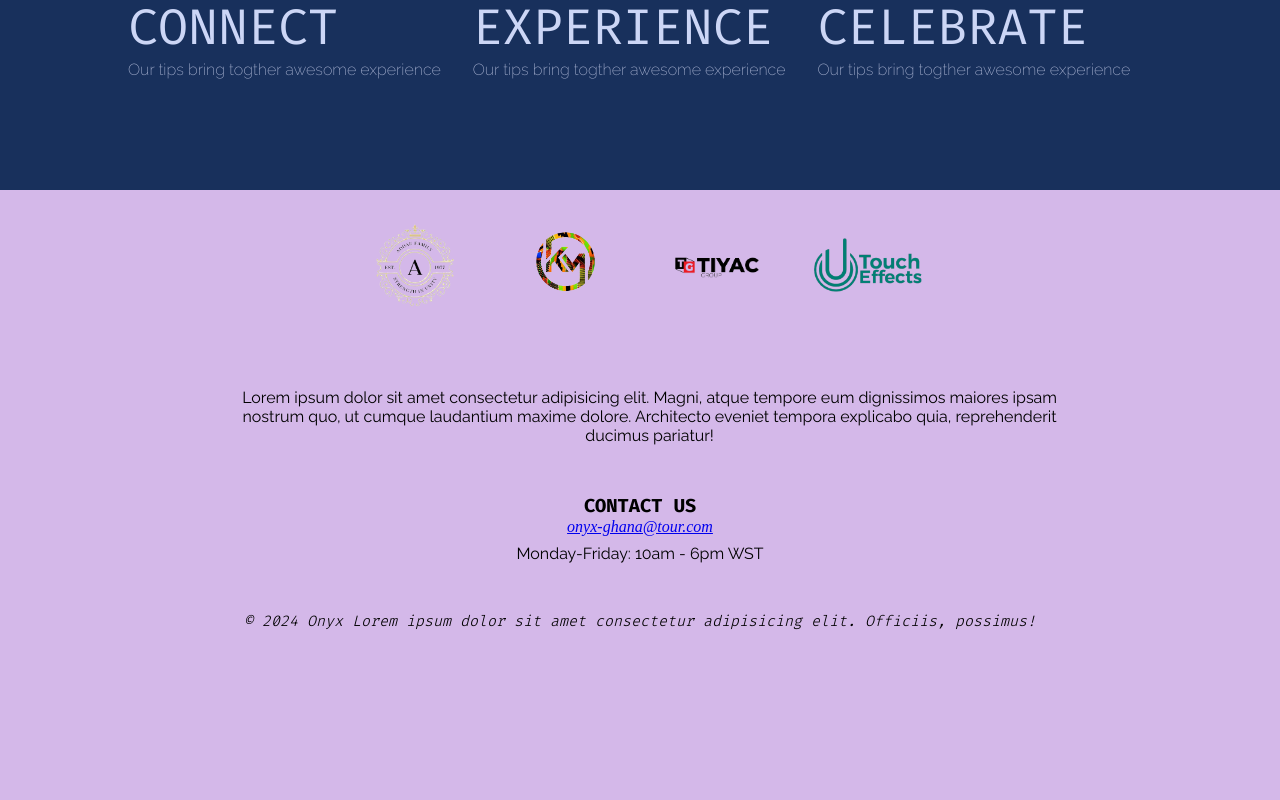
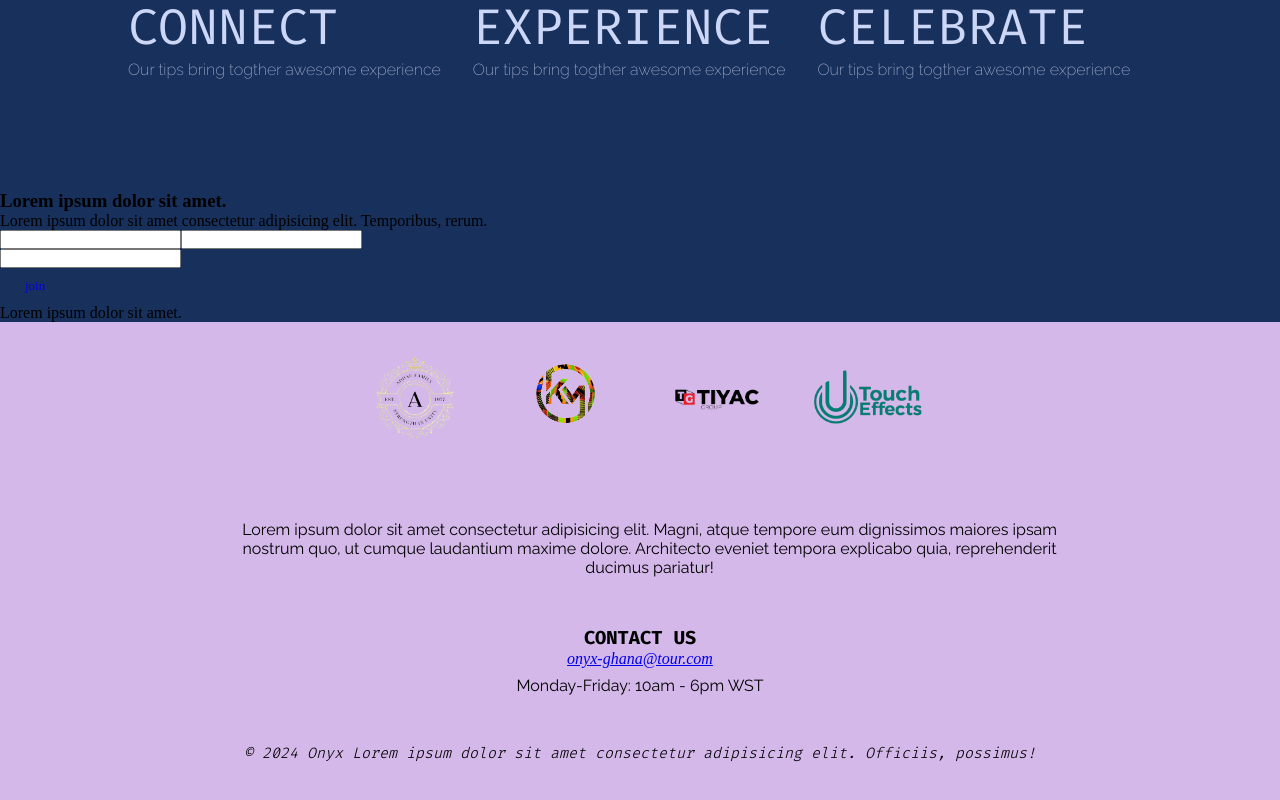
Before and after one commit to Baah-Danso-Kenneth/Next-Onyx-tour, a Next.js app: page / in a window 1280 px wide. Shown: the part 1275-2075 px from the top of the page. Before the commit the page ends 2001 px from the top, so only its background shows below. Built offline with nearby package versions, Linux system fonts and the light colour scheme.

Commit message:
newsletter jsx structure added to components

```diff
--- a/src/components/Layout.tsx
+++ b/src/components/Layout.tsx
@@ -1,6 +1,7 @@
 import React, { ReactNode } from 'react'
 import Navbar from './Navbar'
 import Footer from './Footer'
+import NewsLetter from './NewsLetter'
 
 function Layout({children}:{children: ReactNode}) {
   return (
@@ -13,6 +14,10 @@ function Layout({children}:{children: ReactNode}) {
         {children}
        </div>
 
+       <div className='newsletter'>
+        <NewsLetter/>
+       </div>
+
        <div className='footer'>
         <Footer/>
        </div>
--- /dev/null
+++ b/src/components/NewsLetter.tsx
@@ -0,0 +1,26 @@
+import React from 'react'
+import Button from './Button'
+
+function NewsLetter() {
+  return (
+    <div className='news-letter-container'>
+        <div className="banner-text">
+            <h3>Lorem ipsum dolor sit amet.</h3>
+            <p>Lorem ipsum dolor sit amet consectetur adipisicing elit. Temporibus, rerum.</p>
+        </div>
+      <div className="news-letter-container-names">
+        <input/>
+        <input/>
+      </div>
+      <div className="news-letter-container-email">
+        <input/>
+      </div>
+      <div className="new-letter-btn">
+        <Button text='join' link='#'/>
+      </div>
+      <p>Lorem ipsum dolor sit amet.</p>
+    </div>
+  )
+}
+
+export default NewsLetter
--- a/src/scss/components/_layout.scss
+++ b/src/scss/components/_layout.scss
@@ -2,7 +2,7 @@
    display: grid;
    overflow-x: hidden;
    grid-template-columns: repeat(1fr);
-   grid-template-rows: auto auto 33.5em;
+   grid-template-rows: auto auto auto 33.5em;
 
   .nav-bar{
     grid-area: 1/1/1/-1;
@@ -14,9 +14,14 @@
 
   }
 
+  .newsletter{
+    grid-area:3/1/3/-1 ;
+    background-color: var(--blue-dark);
+  }
+
   .footer{
     background-color: var(--heliotrope-violet);
-    grid-area: 3/1/3/-1;
+    grid-area: 4/1/4/-1;
   }
 
  @media screen and (max-width:1020px) {
```
